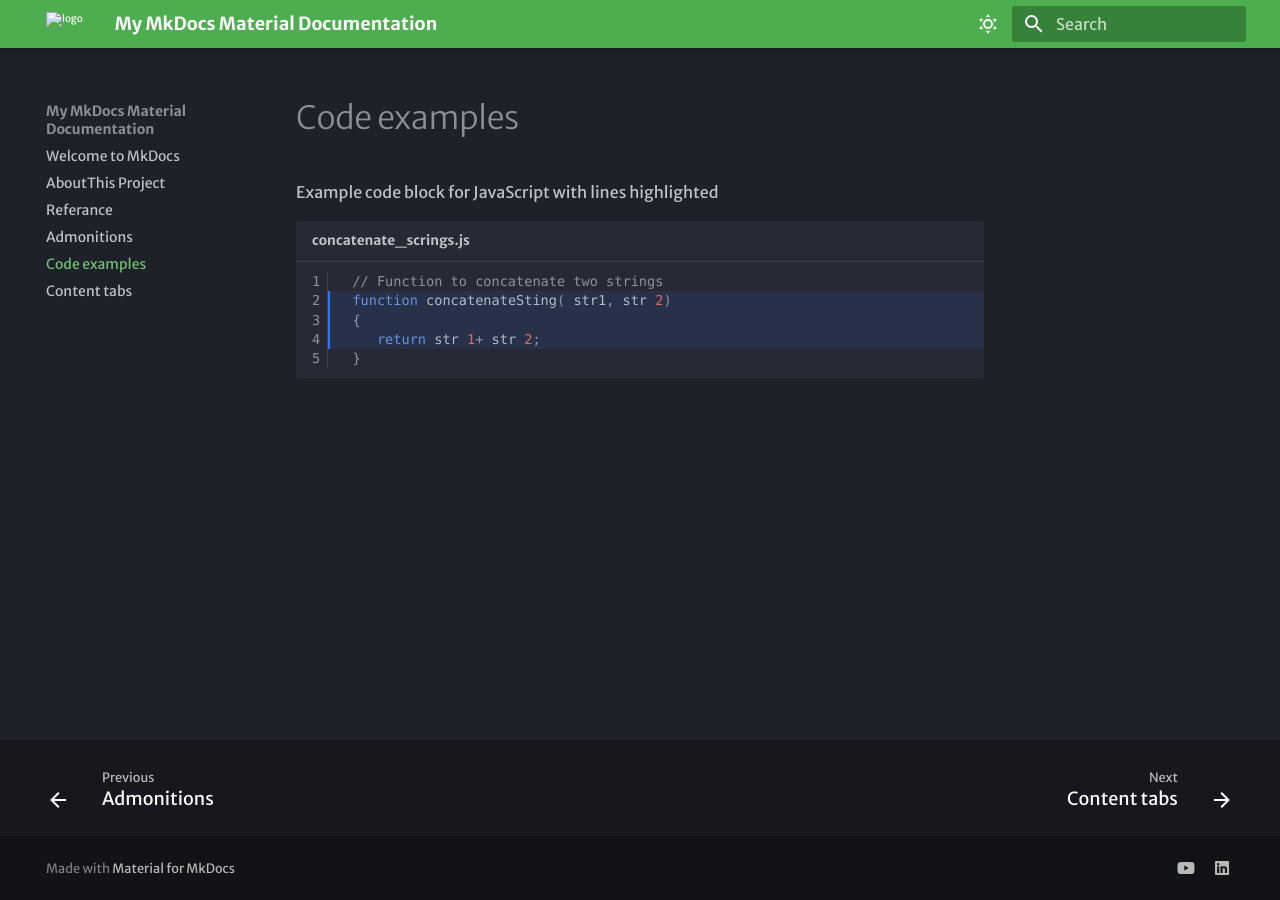
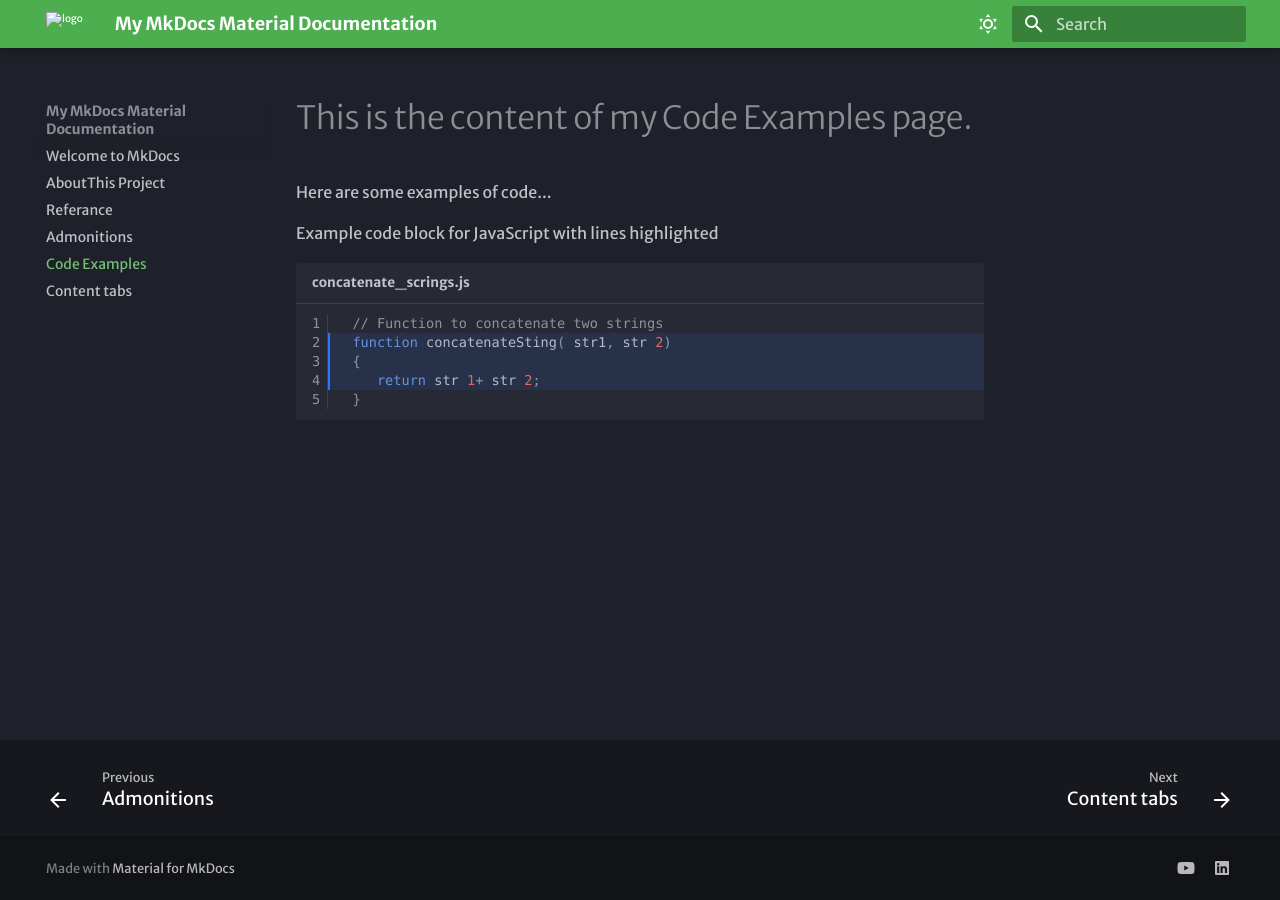
Before and after one commit to mrbalraj007/Learn_MkDocs_Documents, an MkDocs documentation site: the page built from docs/code-examples.md, in a window 1280 px wide. Built offline with MkDocs 1.6.1 and Material for MkDocs 9.7.7, drawn with Linux system fonts in a browser that asks for light colours; some web fonts are replaced.

Commit message:
Updated file

````diff
--- a/docs/code-examples.md
+++ b/docs/code-examples.md
@@ -1,3 +1,12 @@
+---
+title: Code Examples
+slug: code-examples
+---
+
+# This is the content of my Code Examples page.
+
+Here are some examples of code...
+
 Example code block for JavaScript with lines highlighted
 
 ```js title="concatenate_scrings.js" linenums="1" hl_lines="2-4"
````
